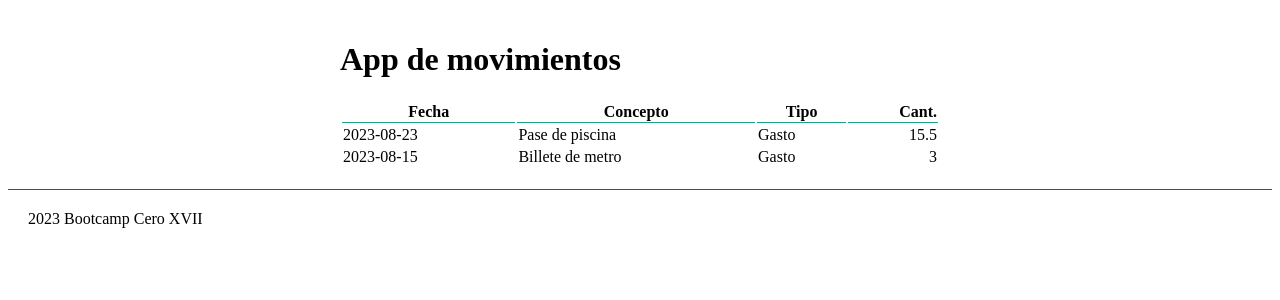
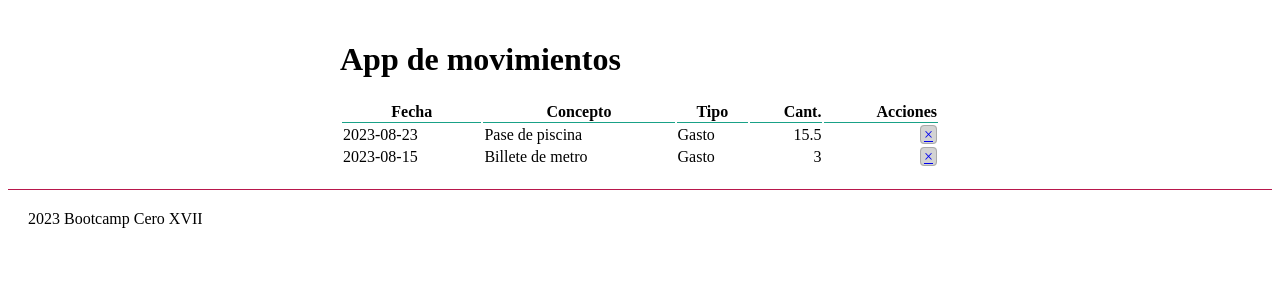
Before and after one commit to camacr28/flask-sql, a Flask app: page / in a window 1280 px wide. Shown: the part 83-383 px from the top of the page. Run offline with Flask 3, Linux system fonts and the light colour scheme; data comes from the database, SQL or seed files in the repository; both versions use the stored data as it was after the commit.

Commit message:
Añadido botón de borrado

```diff
--- a/balance/static/css/styles.css
+++ b/balance/static/css/styles.css
@@ -56,7 +56,8 @@ table.paper .titulo-tabla {
     border-top: solid thin var(--primary-color);
 }
 
-.numero {
+.numero,
+.acciones {
     text-align: right;
 }
 
@@ -79,3 +80,15 @@ p.errors {
 tr.errors+tr td {
     padding-bottom: 13px;
 }
+
+.mini_boton {
+    border: solid thin darkgray;
+    border-radius: 4px;
+    padding: 0 3px;
+    background-color: lightgray;
+}
+
+a.mini_boton:hover {
+
+    text-decoration: none;
+}
--- a/balance/templates/inicio.html
+++ b/balance/templates/inicio.html
@@ -11,6 +11,7 @@
         <th class="titulo-tabla">Concepto</th>
         <th class="titulo-tabla">Tipo</th>
         <th class="titulo-tabla numero">Cant.</th>
+        <th class="titulo-tabla acciones">Acciones</th>
     </tr>
     {% if movs %}
     {% for m in movs %}
@@ -31,6 +32,9 @@
             {% endif %}
         </td>
         <td class="numero">{{ m.cantidad }}</td>
+        <td class="acciones">
+            <a href="/borrar/{{ m.id }}" class="mini_boton">&times;</a>
+        </td>
     </tr>
     {% if m.has_errors %}
     <tr>
```
Also changed, not shown: balance/data/balance.db.
